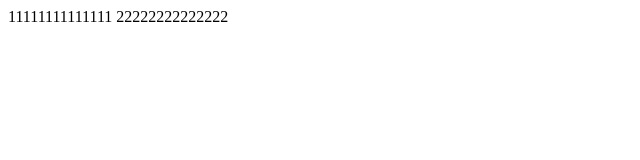
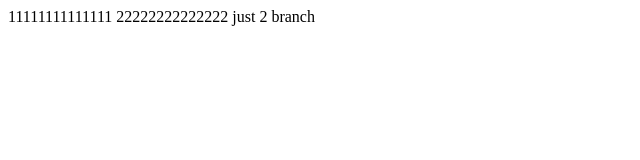
Before and after one commit to 1Lana1/flex, a plain HTML site: page index-3.html in a window 1280 px wide. Shown: the whole page, without its empty margins (0-640 px from the left). Drawn offline with Linux system fonts and the light colour scheme.

Commit message:
2 branch

```diff
--- a/index-3.html
+++ b/index-3.html
@@ -10,5 +10,6 @@
 <body>
 11111111111111
 22222222222222
+just 2 branch
 </body>
 </html>
```
